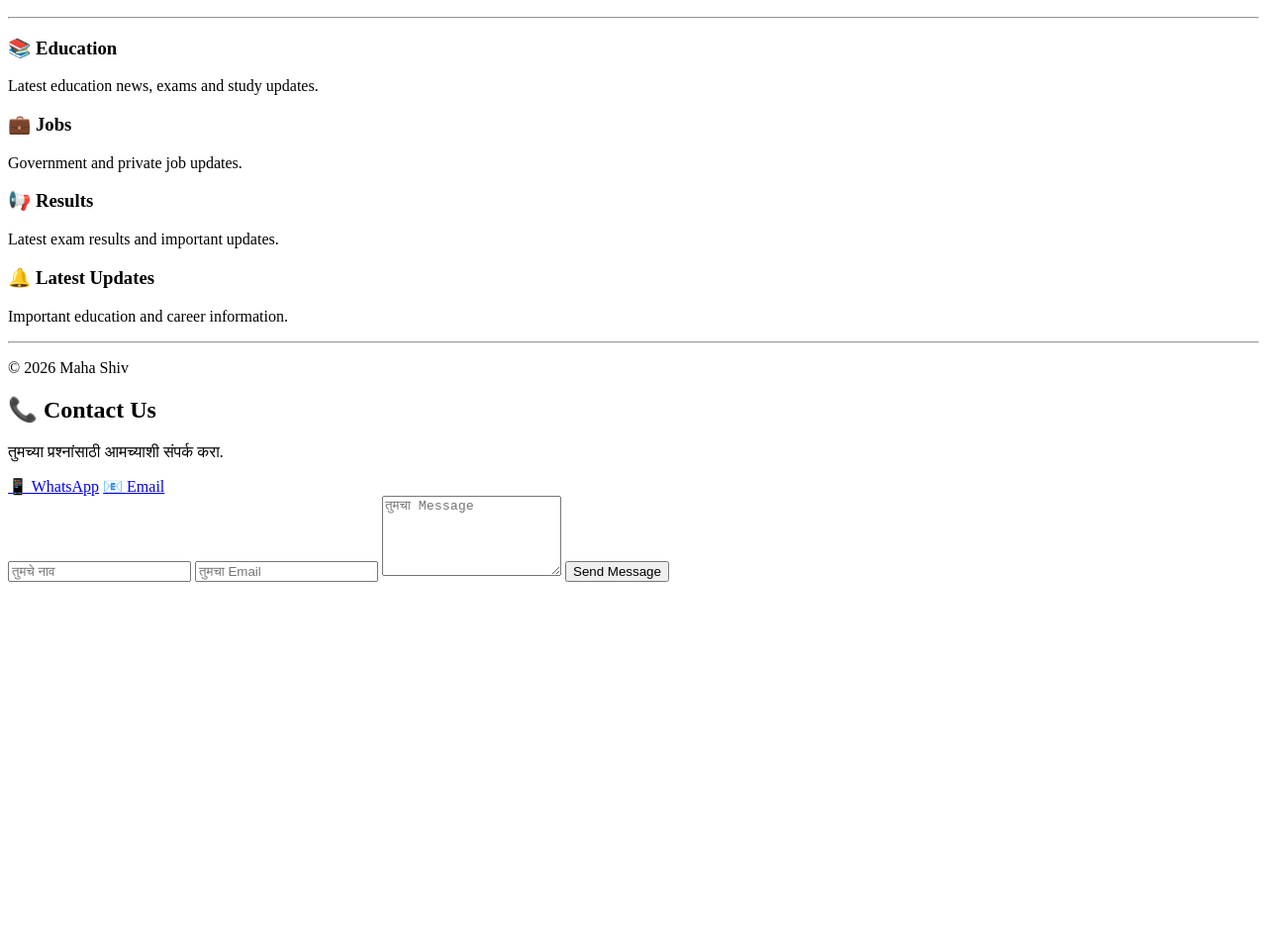
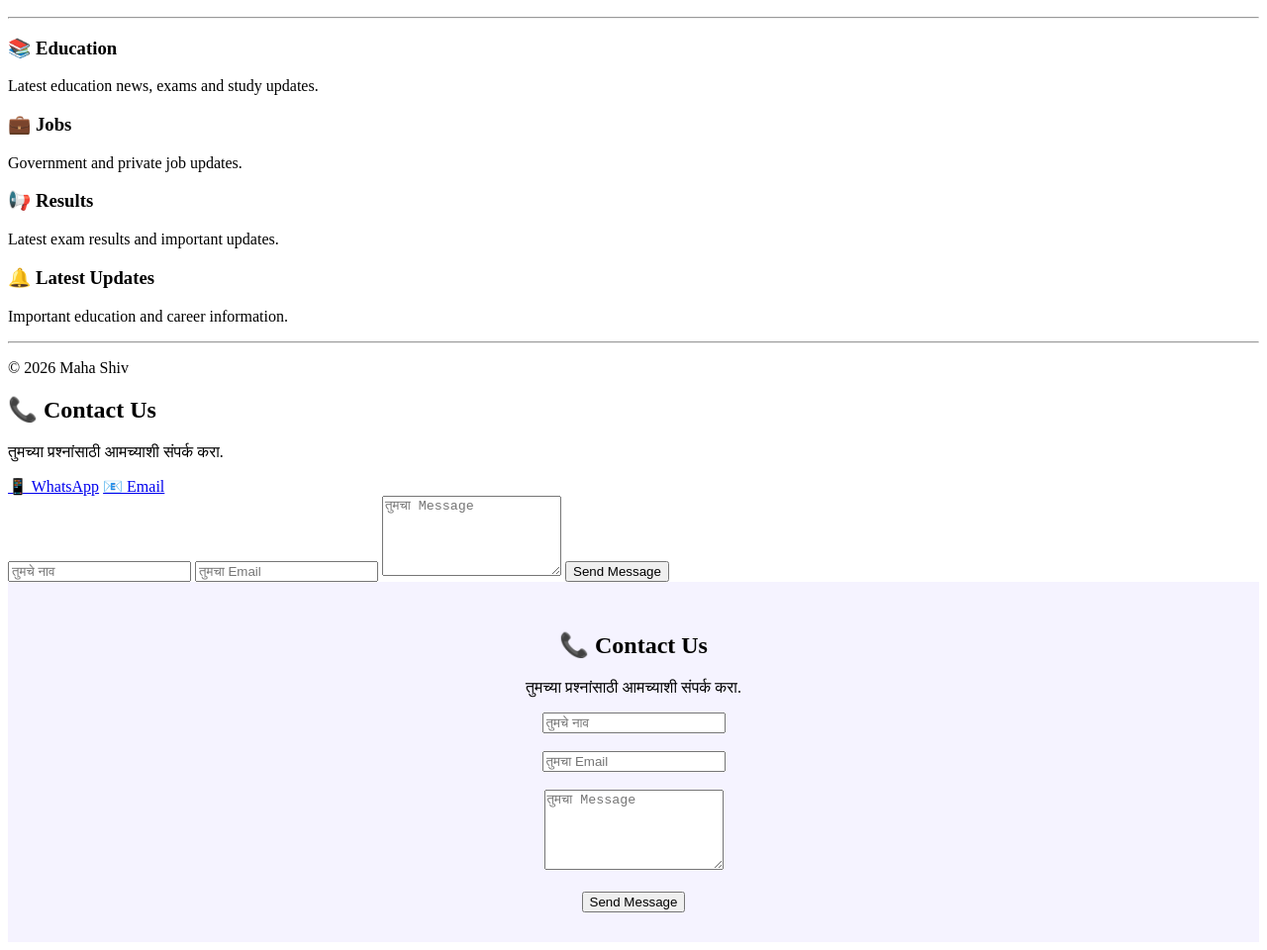
Before and after one commit to phupateshankar143-alt/mahashiv, a plain HTML site: page index.html in a window 1280 px wide. Shown: the part 110-1070 px from the top of the page at 99% size. Before the commit the page ends 800 px from the top, so only its background shows below. Drawn offline with Linux system fonts and the light colour scheme.

Commit message:
Add contact section with form in index.html

```diff
--- a/index.html
+++ b/index.html
@@ -40,5 +40,18 @@
     <textarea placeholder="तुमचा Message" rows="5" required></textarea>
     <button type="submit">Send Message</button>
   </form>
+</section><section id="contact" style="padding:30px;text-align:center;background:#f5f3ff;">
+  <h2>📞 Contact Us</h2>
+  <p>तुमच्या प्रश्नांसाठी आमच्याशी संपर्क करा.</p>
+
+  <form>
+    <input type="text" placeholder="तुमचे नाव" required><br><br>
+
+    <input type="email" placeholder="तुमचा Email" required><br><br>
+
+    <textarea placeholder="तुमचा Message" rows="5" required></textarea><br><br>
+
+    <button type="submit">Send Message</button>
+  </form>
 </section></body>
 </html>
```
